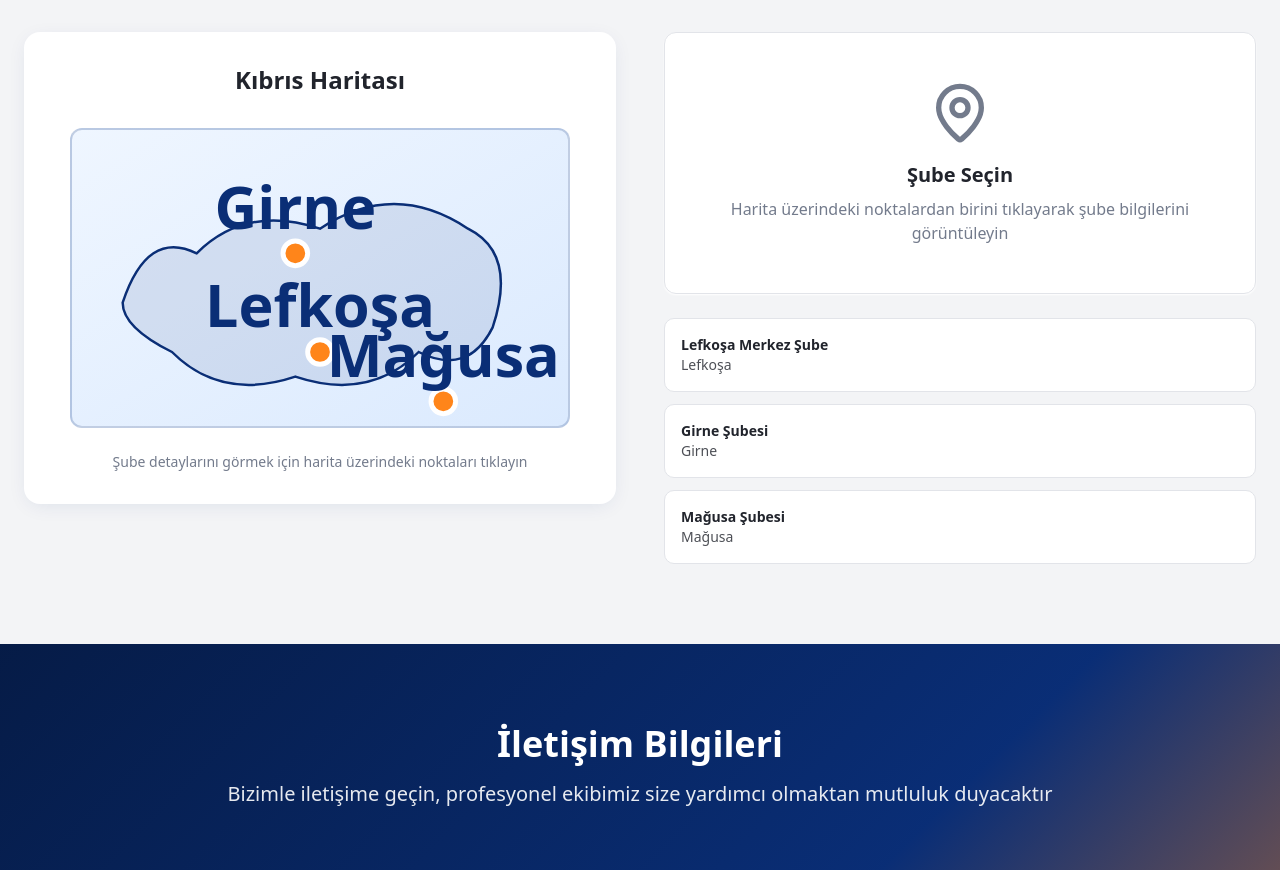
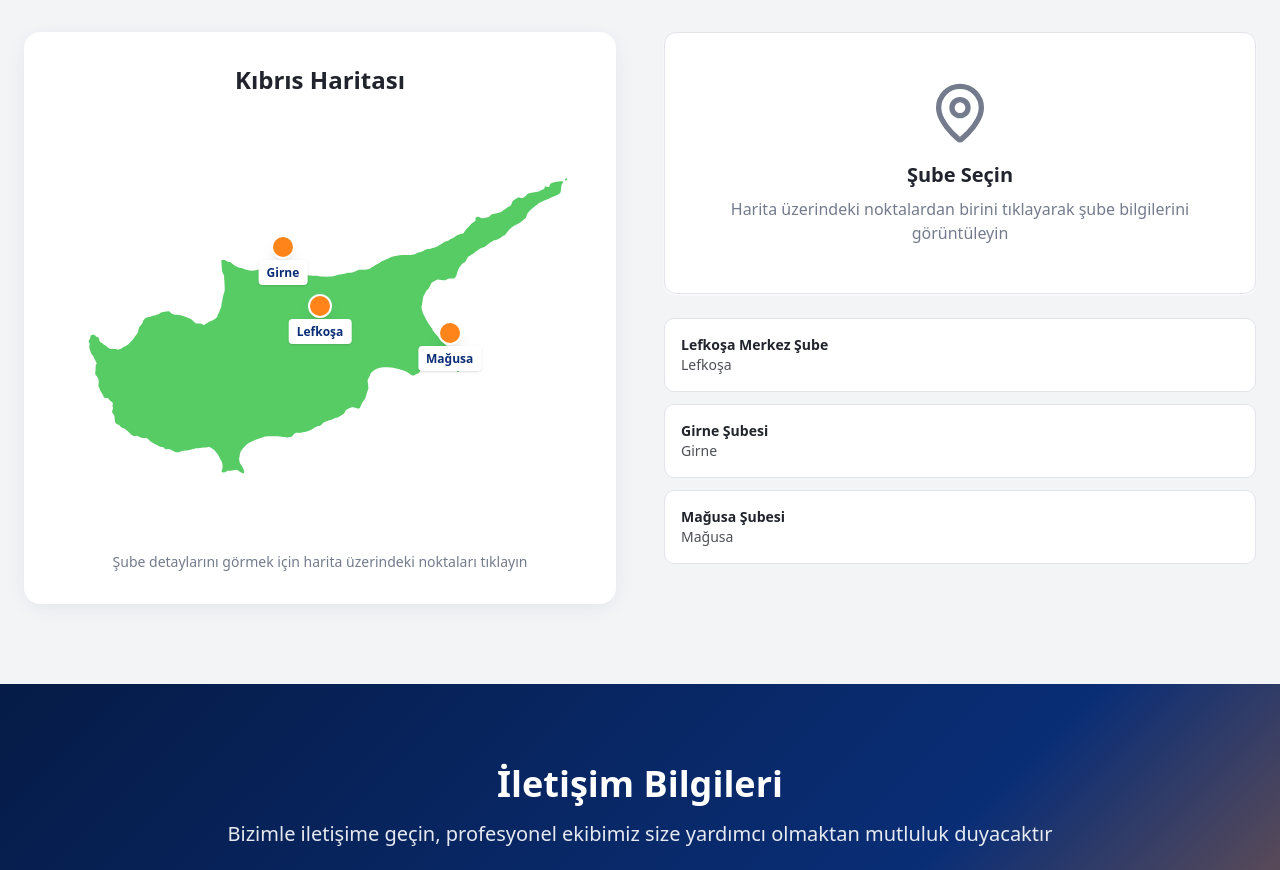
Before and after one commit to burrockk/erelectrical-cyprus-revamp, a React (Vite) app: page / in a window 1280 px wide. Shown: the part 4960-5830 px from the top of the page. Built offline with nearby package versions, Linux system fonts and the light colour scheme; the HTML template or start-up script is replaced by a standard one.

Commit message:
Update Cyprus map component

```diff
--- a/src/components/CyprusMap.tsx
+++ b/src/components/CyprusMap.tsx
@@ -1,7 +1,8 @@
 import { useState } from "react";
-import { MapPin, Phone, Mail, Clock, X } from "lucide-react";
+import { MapPin, Phone, Mail, Clock, X, Building } from "lucide-react";
 import { Button } from "@/components/ui/button";
 import { Card, CardContent, CardHeader, CardTitle } from "@/components/ui/card";
+import cyprusMapSvg from "@/assets/cyprus-map.svg";
 
 const branches = [
   {
@@ -13,7 +14,8 @@ const branches = [
     email: "lefkosa@erelelectrical.com",
     hours: "Pazartesi - Cumartesi: 08:00 - 18:00",
     description: "Ana merkez şubemiz ve ana depo tesisimiz",
-    position: { x: 50, y: 45 }
+    position: { x: 570, y: 330 }, // Updated for real SVG coordinates
+    image: null // Will add branch images later
   },
   {
     id: "girne",
@@ -24,7 +26,8 @@ const branches = [
     email: "girne@erelelectrical.com",
     hours: "Pazartesi - Cumartesi: 08:30 - 17:30",
     description: "Kuzey Kıbrıs bölgesi hizmet merkezi",
-    position: { x: 45, y: 25 }
+    position: { x: 490, y: 220 }, // Updated for real SVG coordinates
+    image: null
   },
   {
     id: "magusa",
@@ -35,13 +38,13 @@ const branches = [
     email: "magusa@erelelectrical.com",
     hours: "Pazartesi - Cumartesi: 08:00 - 18:00",
     description: "2026'da açılacak Kıbrıs'ın en büyük elektrik ve aydınlatma şubesi",
-    position: { x: 75, y: 55 }
+    position: { x: 850, y: 380 }, // Updated for real SVG coordinates
+    image: null
   }
 ];
 
 export const CyprusMap = () => {
   const [selectedBranch, setSelectedBranch] = useState<string | null>(null);
-  const [hoveredBranch, setHoveredBranch] = useState<string | null>(null);
 
   const selectedBranchData = branches.find(b => b.id === selectedBranch);
 
@@ -64,47 +67,38 @@ export const CyprusMap = () => {
               Kıbrıs Haritası
             </h3>
 
-            {/* SVG Map of Cyprus */}
-            <div className="relative mx-auto" style={{ maxWidth: "500px", height: "300px" }}>
-              <svg
-                viewBox="0 0 100 60"
-                className="w-full h-full border-2 border-primary/20 rounded-lg bg-gradient-to-br from-blue-50 to-blue-100"
-              >
-                {/* Cyprus outline (simplified) */}
-                <path
-                  d="M10,35 Q15,20 25,25 Q35,15 50,20 Q65,10 80,20 Q90,25 85,40 Q80,50 70,45 Q60,55 45,50 Q30,55 20,45 Q10,40 10,35 Z"
-                  fill="hsl(var(--primary))"
-                  fillOpacity="0.1"
-                  stroke="hsl(var(--primary))"
-                  strokeWidth="0.5"
+            {/* Real Cyprus SVG Map */}
+            <div className="relative mx-auto" style={{ maxWidth: "600px", height: "400px" }}>
+              <div className="relative w-full h-full">
+                <img
+                  src={cyprusMapSvg}
+                  alt="Kıbrıs Haritası"
+                  className="w-full h-full object-contain"
                 />
 
-                {/* Branch markers */}
+                {/* Branch markers positioned over the SVG */}
                 {branches.map((branch) => (
-                  <g key={branch.id}>
-                    <circle
-                      cx={branch.position.x}
-                      cy={branch.position.y}
-                      r={hoveredBranch === branch.id ? "3" : "2.5"}
-                      fill="hsl(var(--accent))"
-                      stroke="white"
-                      strokeWidth="1"
-                      className="cursor-pointer transition-all duration-200 hover:scale-125"
-                      onMouseEnter={() => setHoveredBranch(branch.id)}
-                      onMouseLeave={() => setHoveredBranch(null)}
-                      onClick={() => setSelectedBranch(branch.id)}
-                    />
-                    <text
-                      x={branch.position.x}
-                      y={branch.position.y - 5}
-                      textAnchor="middle"
-                      className="text-xs fill-primary font-semibold pointer-events-none"
-                    >
-                      {branch.city}
-                    </text>
-                  </g>
+                  <div
+                    key={branch.id}
+                    className="absolute cursor-pointer transform -translate-x-1/2 -translate-y-1/2"
+                    style={{
+                      left: `${(branch.position.x / 1140) * 100}%`,
+                      top: `${(branch.position.y / 740) * 100}%`
+                    }}
+                    onClick={() => setSelectedBranch(branch.id)}
+                  >
+                    <div className="relative">
+                      <div className="w-6 h-6 bg-accent rounded-full border-2 border-white shadow-lg hover:scale-110 transition-transform cursor-pointer">
+                      </div>
+                      <div className="absolute -bottom-6 left-1/2 transform -translate-x-1/2 whitespace-nowrap">
+                        <span className="text-xs font-semibold text-primary bg-white px-2 py-1 rounded shadow">
+                          {branch.city}
+                        </span>
+                      </div>
+                    </div>
+                  </div>
                 ))}
-              </svg>
+              </div>
             </div>
 
             <div className="mt-6 text-center">
@@ -131,6 +125,17 @@ export const CyprusMap = () => {
                   </Button>
                 </CardHeader>
                 <CardContent className="space-y-4">
+                  {/* Branch Image Area */}
+                  <div className="mb-6">
+                    <div className="w-full h-32 bg-muted rounded-lg flex items-center justify-center border-2 border-dashed border-muted-foreground/30">
+                      <div className="text-center text-muted-foreground">
+                        <Building className="h-8 w-8 mx-auto mb-2" />
+                        <p className="text-sm">Şube Görseli</p>
+                        <p className="text-xs">(Yakında eklenecek)</p>
+                      </div>
+                    </div>
+                  </div>
+
                   <p className="text-muted-foreground">
                     {selectedBranchData.description}
                   </p>
```
Also changed, not shown: src/assets/cyprus-map.svg (added).
